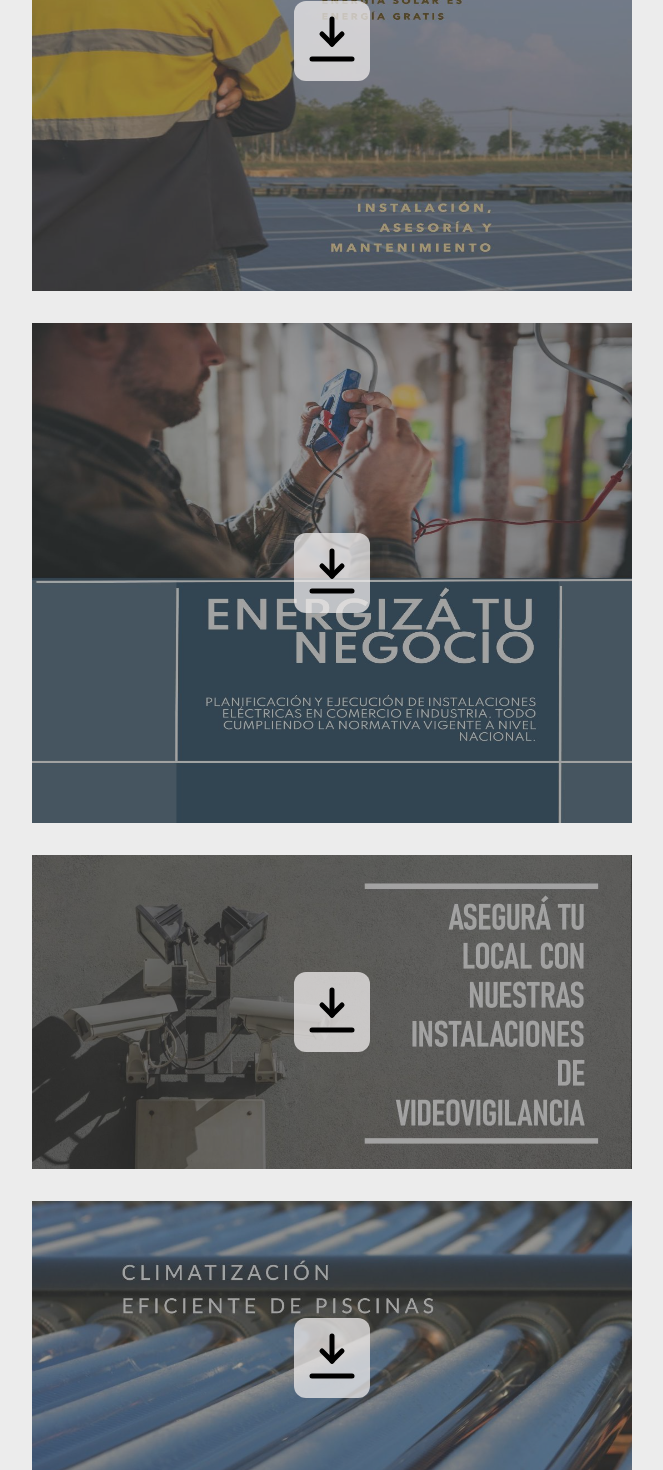
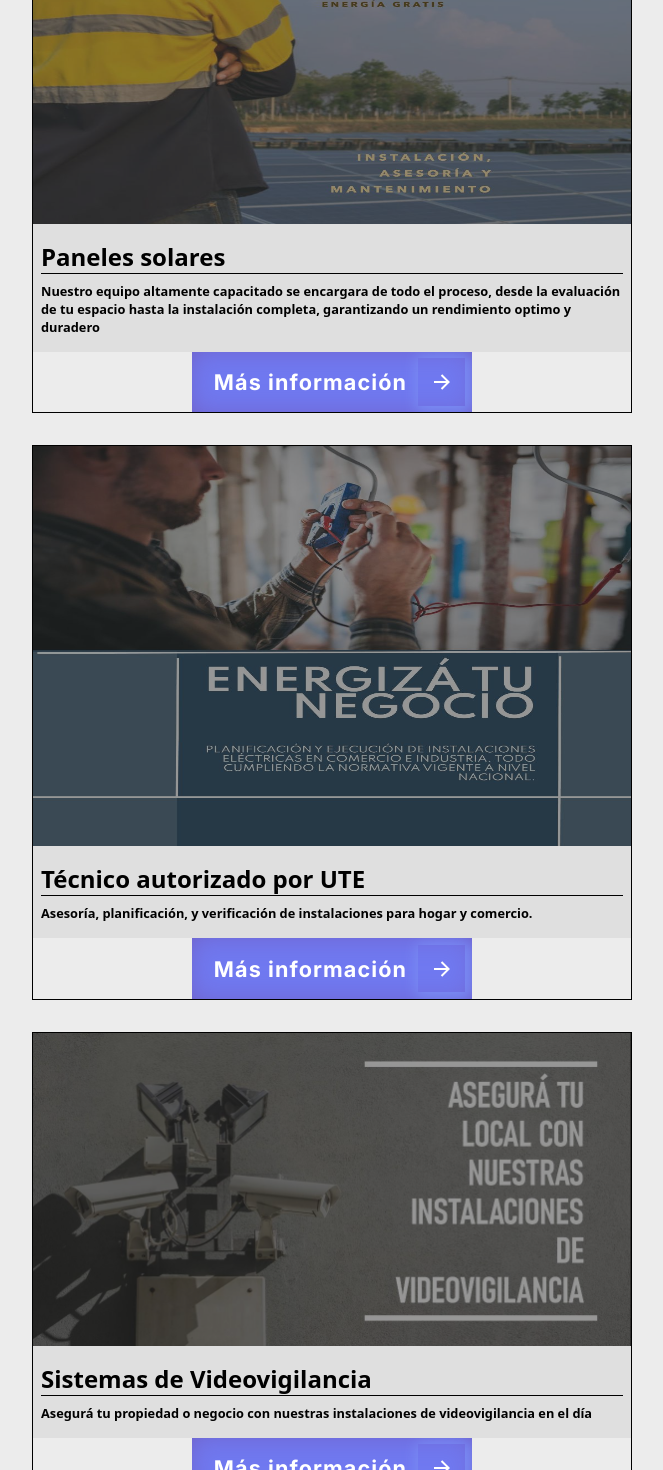
Before and after one commit to est3banst/hugoelect, a React (Vite) app: page / in a window 1280 px wide. Shown: the part 1330-2800 px from the top of the page, without its empty margins (308-971 px from the left). Built offline with nearby package versions, Linux system fonts and the light colour scheme.

Commit message:
fixed works section

```diff
--- a/index.html
+++ b/index.html
@@ -7,9 +7,10 @@
     <!-- Google Font -->
     <link rel="preconnect" href="https://fonts.googleapis.com">
     <link rel="preconnect" href="https://fonts.gstatic.com" crossorigin>
-    <link href="https://fonts.googleapis.com/css2?family=Inter:wght@700&family=Oswald:wght@200..700&display=swap" rel="stylesheet">
+    <link href="https://fonts.googleapis.com/css2?family=Inter:wght@700&family=Oswald:wght@200..700&family=Teko:wght@300..700&display=swap" rel="stylesheet">
 
     <meta name="viewport" content="width=device-width, initial-scale=1.0" />
+
     <title>SALTO INSTALACIONES</title>
   </head>
   <body>
--- a/src/App.css
+++ b/src/App.css
@@ -12,14 +12,14 @@
 
 .container-whatsapp {
     position: fixed;
-    right: 0;
+    right: 5%;
     bottom: 0;
     width: 45px;
     height: 45px;
     background-color: #25d366;
     padding: .8742rem;
     margin-right: 2.3rem;
-    margin-bottom: 1.1023rem;
+    margin-bottom: 2.1023rem;
     border-radius: 50%;
     z-index: 888;
 }
--- a/src/assets/Works.css
+++ b/src/assets/Works.css
@@ -16,6 +16,7 @@
 .article-section {
   position: relative;
   min-width: 300px;
+  border: 1px solid #000;
 
 }
 .section-div {
@@ -23,34 +24,77 @@
   overflow: hidden;
   display: flex;
   justify-content: space-between;
-  /* padding: 6px; */
   gap: 2rem;
 
-  max-height: 500px;
-  background-color: rgb(0, 0, 0, 0.7);
+  max-height: 400px;
+  background-color: rgb(0, 0, 0, 0.8);
 }
 .section-div img {
   width: 100%;
   opacity: .5;
   max-width: 600px;
-  max-height: 660px;
+  max-height: 400px;
 }
-.svg-container {
+
+.container-for-work {
+  padding: 1rem 8px;
+  background-color: #b7b6b640;
+}
+.container-for-work p {
+  font-family: system-ui, -apple-system, BlinkMacSystemFont, 'Segoe UI', Roboto, Oxygen, Ubuntu, Cantarell, 'Open Sans', 'Helvetica Neue', sans-serif;
+  font-size: 1.5rem;
+  font-weight: bold;
+}
+.container-for-work p:nth-child(2) {
+  font-size: 0.79996rem;
+  padding-top: 8px;
+  border-top: 1px solid #000;
+}
+
+.contactButton {
+  background: #7079f0;
+  color: white;
+  font-family: inherit;
+  padding: 0.45em;
+  padding-left: 1em;
+  font-size: 1.35rem;
+  border: none;
+  cursor: pointer;
+  letter-spacing: 0.05em;
+  display: flex;
+  margin: auto;
+  align-items: center;
+  box-shadow: inset 0 0 1.6em -0.6em #714da6;
+  overflow: hidden;
+  position: relative;
+  height: 2.8em;
+  padding-right: 3em;
+}
+
+.iconButton {
+  margin-left: 1em;
   position: absolute;
-  top: 50%;
-  left: 50%;
-  cursor: pointer;
-  background-color: #efececbf;
-  border-radius: 12px;
-  padding: 8px;
-  transform: translate(-50%, -50%);
+  display: flex;
+  align-items: center;
+  justify-content: center;
+  height: 2.2em;
+  width: 2.2em;
+  /* border-radius: 0.7em; */
+  box-shadow: 0.1em 0.1em 0.6em 0.2em #7a8cf3;
+  right: 0.3em;
+  transition: all 0.3s;
 }
-.svg-works-cta {
-  width: 60px;
-  height: 60px;
-  stroke: currentColor;
-  fill: none;
+
+.contactButton:hover {
+  transform: translate(-0.05em, -0.05em);
+  box-shadow: 0.15em 0.15em #5566c2;
 }
+
+.contactButton:active {
+  transform: translate(0.05em, 0.05em);
+  box-shadow: 0.05em 0.05em #5566c2;
+}
+
 .works-heading {
   font-size: 18px;
   font-family: system-ui, -apple-system, BlinkMacSystemFont, 'Segoe UI', Roboto, Oxygen, Ubuntu, Cantarell, 'Open Sans', 'Helvetica Neue', sans-serif;
--- a/src/componentes/About.jsx
+++ b/src/componentes/About.jsx
@@ -42,6 +42,11 @@ const Nosotros = () => {
         <path d="M10 13v1m0 -8v1" />
         </svg> <p>TRANSPARENCIA DE COSTOS</p>
     </section>
+
+
+        </div>
+        <div className='div-for-h2'>
+        <h2>Tu tranquilidad eléctrica comienza con nosotros</h2>
         </div>
 </div>
       </>
--- a/src/componentes/Nav.jsx
+++ b/src/componentes/Nav.jsx
@@ -22,10 +22,9 @@ export default function Nav() {
             SALTO INSTALACIONES
 
             </h1>
+           </div>
            <small className='small-salto'>SERVICIO TÉCNICO ESPECIALIZADO</small>
 
-
-       </div>
 
         <div className='header-icons'>
         <div id="nav-icon1" className={menuIco} onClick={settingOpen}>
--- a/src/componentes/Section.jsx
+++ b/src/componentes/Section.jsx
@@ -56,7 +56,7 @@ export default function Section () {
 
                     <a className='call-now-a' href="tel://+59898414718">
 
-                    <p>Contacte hoy
+                    <p className='contact-now'>Contacte hoy
                         <svg className='phone-now-icon' width="24" height="24" viewBox="0 0 24 24"
                         strokeWidth="2"
                         stroke="currentColor"
--- a/src/componentes/Works.jsx
+++ b/src/componentes/Works.jsx
@@ -9,70 +9,143 @@ export default function Works () {
             <section className='article-section'>
                 <div className='section-div'>
                     <img src="/imgs/paneles.jpeg" alt="" />
-                   <div className='svg-container'>
-                   <svg className='svg-works-cta' width="24" height="24" viewBox="0 0 24 24" strokeWidth="2"
-                        stroke="currentColor" fill="none" strokeLinecap="round"
-                        strokeLinejoin="round"><path stroke="none" d="M0 0h24v24H0z"
-                        fill="none"/><path d="M4 20l16 0" /><path d="M12 14l0 -10" />
-                        <path d="M12 14l4 -4" /><path d="M12 14l-4 -4" />
+
+                </div>
+                <div className='container-for-work'>
+                    <p>Paneles solares</p>
+                    <p>Nuestro equipo altamente capacitado se encargara de todo
+                        el proceso, desde la evaluación de tu espacio hasta la
+                        instalación completa, garantizando un rendimiento optimo y duradero</p>
+                </div>
+                <button class="contactButton">
+                Más información
+                <div class="iconButton">
+                    <svg
+                    height="24"
+                    width="24"
+                    viewBox="0 0 24 24"
+                    >
+                    <path d="M0 0h24v24H0z" fill="none"></path>
+                    <path
+                        d="M16.172 11l-5.364-5.364 1.414-1.414L20 12l-7.778 7.778-1.414-1.414L16.172 13H4v-2z"
+                        fill="currentColor"
+                    ></path>
                     </svg>
-                   </div>
                 </div>
+                </button>
             </section>
 
              <section className='article-section'>
                 <div className='section-div'>
                     <img src="/imgs/business.jpeg" alt="" />
-                    <div className='svg-container'>
-                    <svg className='svg-works-cta' width="24" height="24" viewBox="0 0 24 24" strokeWidth="2"
-                        stroke="currentColor" fill="none" strokeLinecap="round"
-                        strokeLinejoin="round"><path stroke="none" d="M0 0h24v24H0z"
-                        fill="none"/><path d="M4 20l16 0" /><path d="M12 14l0 -10" />
-                        <path d="M12 14l4 -4" /><path d="M12 14l-4 -4" />
+
+                </div>
+                <div className='container-for-work'>
+                    <p>Técnico autorizado por UTE</p>
+                    <p>Asesoría, planificación, y verificación de instalaciones para hogar y comercio.
+                    </p>
+                </div>
+                <button class="contactButton">
+                Más información
+                <div class="iconButton">
+                    <svg
+                    height="24"
+                    width="24"
+                    viewBox="0 0 24 24"
+                    >
+                    <path d="M0 0h24v24H0z" fill="none"></path>
+                    <path
+                        d="M16.172 11l-5.364-5.364 1.414-1.414L20 12l-7.778 7.778-1.414-1.414L16.172 13H4v-2z"
+                        fill="currentColor"
+                    ></path>
                     </svg>
-                    </div>
                 </div>
+                </button>
             </section>
             <section className='article-section'>
                 <div className='section-div'>
                     <img src="/imgs/cameras.jpeg" alt="" />
-                    <div className='svg-container'>
-                    <svg className='svg-works-cta' width="24" height="24" viewBox="0 0 24 24" strokeWidth="2"
-                        stroke="currentColor" fill="none" strokeLinecap="round"
-                        strokeLinejoin="round"><path stroke="none" d="M0 0h24v24H0z"
-                        fill="none"/><path d="M4 20l16 0" /><path d="M12 14l0 -10" />
-                        <path d="M12 14l4 -4" /><path d="M12 14l-4 -4" />
+
+                </div>
+                <div className='container-for-work'>
+                    <p>
+                        Sistemas de Videovigilancia
+                    </p>
+                    <p>Asegurá tu propiedad o negocio con nuestras instalaciones de videovigilancia en el día</p>
+                </div>
+                <button class="contactButton">
+                    Más información
+                <div class="iconButton">
+                    <svg
+                    height="24"
+                    width="24"
+                    viewBox="0 0 24 24"
+                    >
+                    <path d="M0 0h24v24H0z" fill="none"></path>
+                    <path
+                        d="M16.172 11l-5.364-5.364 1.414-1.414L20 12l-7.778 7.778-1.414-1.414L16.172 13H4v-2z"
+                        fill="currentColor"
+                    ></path>
                     </svg>
-                    </div>
                 </div>
+                </button>
             </section>
 
             <section className='article-section'>
                 <div className='section-div'>
                    <img src="/imgs/poolclima.jpeg" alt="" />
-                   <div className='svg-container'>
-                    <svg className='svg-works-cta' width="24" height="24" viewBox="0 0 24 24" strokeWidth="2"
-                        stroke="currentColor" fill="none" strokeLinecap="round"
-                        strokeLinejoin="round"><path stroke="none" d="M0 0h24v24H0z"
-                        fill="none"/><path d="M4 20l16 0" /><path d="M12 14l0 -10" />
-                        <path d="M12 14l4 -4" /><path d="M12 14l-4 -4" />
+
+                </div>
+                <div className='container-for-work'>
+                    <p>
+                        Climatización de piscinas
+                    </p>
+                    <p>Para aquellos que desean maximizar el disfrute de su piscina durante todo el año.</p>
+                </div>
+                <button class="contactButton">
+                Más información
+                <div class="iconButton">
+                    <svg
+                    height="24"
+                    width="24"
+                    viewBox="0 0 24 24"
+                    >
+                    <path d="M0 0h24v24H0z" fill="none"></path>
+                    <path
+                        d="M16.172 11l-5.364-5.364 1.414-1.414L20 12l-7.778 7.778-1.414-1.414L16.172 13H4v-2z"
+                        fill="currentColor"
+                    ></path>
                     </svg>
-                    </div>
                 </div>
+                </button>
             </section>
 
             <section className='article-section'>
                 <div className='section-div'>
                    <img src="/imgs/ilumina.jpeg" alt="" />
-                   <div className='svg-container'>
-                    <svg className='svg-works-cta' width="24" height="24" viewBox="0 0 24 24" strokeWidth="2"
-                        stroke="currentColor" fill="none" strokeLinecap="round"
-                        strokeLinejoin="round"><path stroke="none" d="M0 0h24v24H0z"
-                        fill="none"/><path d="M4 20l16 0" /><path d="M12 14l0 -10" />
-                        <path d="M12 14l4 -4" /><path d="M12 14l-4 -4" />
+
+                </div>
+                <div className='container-for-work'>
+                    <p>
+                    Instalaciones domiciliarias y mantenimiento eléctrico</p>
+                    <p>Desde instalaciones hasta reparaciones, nos aseguramos de que cada trabajo se realice con la más alta calidad y profesionalismo</p>
+                </div>
+                <button class="contactButton">
+                Más información
+                <div class="iconButton">
+                    <svg
+                    height="24"
+                    width="24"
+                    viewBox="0 0 24 24"
+                    >
+                    <path d="M0 0h24v24H0z" fill="none"></path>
+                    <path
+                        d="M16.172 11l-5.364-5.364 1.414-1.414L20 12l-7.778 7.778-1.414-1.414L16.172 13H4v-2z"
+                        fill="currentColor"
+                    ></path>
                     </svg>
-                    </div>
                 </div>
+                </button>
             </section>
 
         </article>
```
Also changed, not shown: src/assets/About.css (+23 -6 lines), src/assets/Nav.css (+25 -19 lines), src/assets/Section.css (+8 -3 lines). Lines whose indentation alone changed are shown as unchanged.
